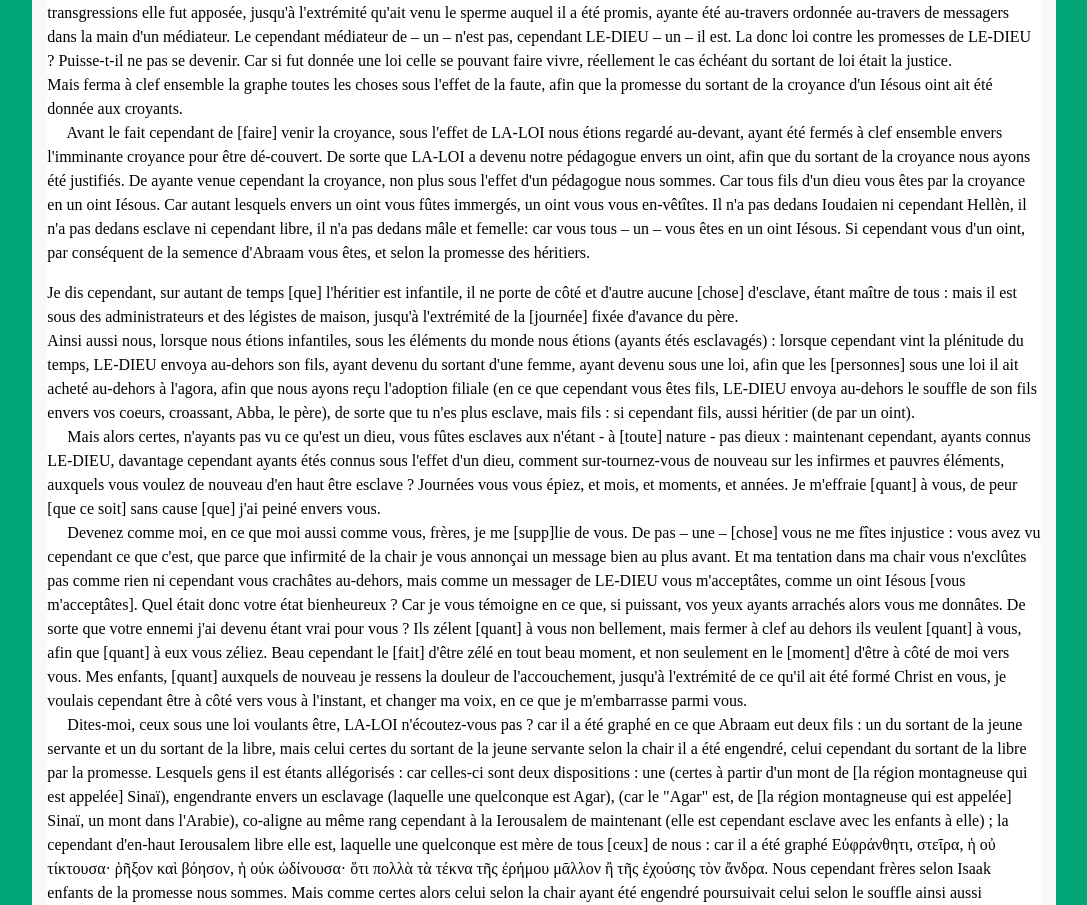
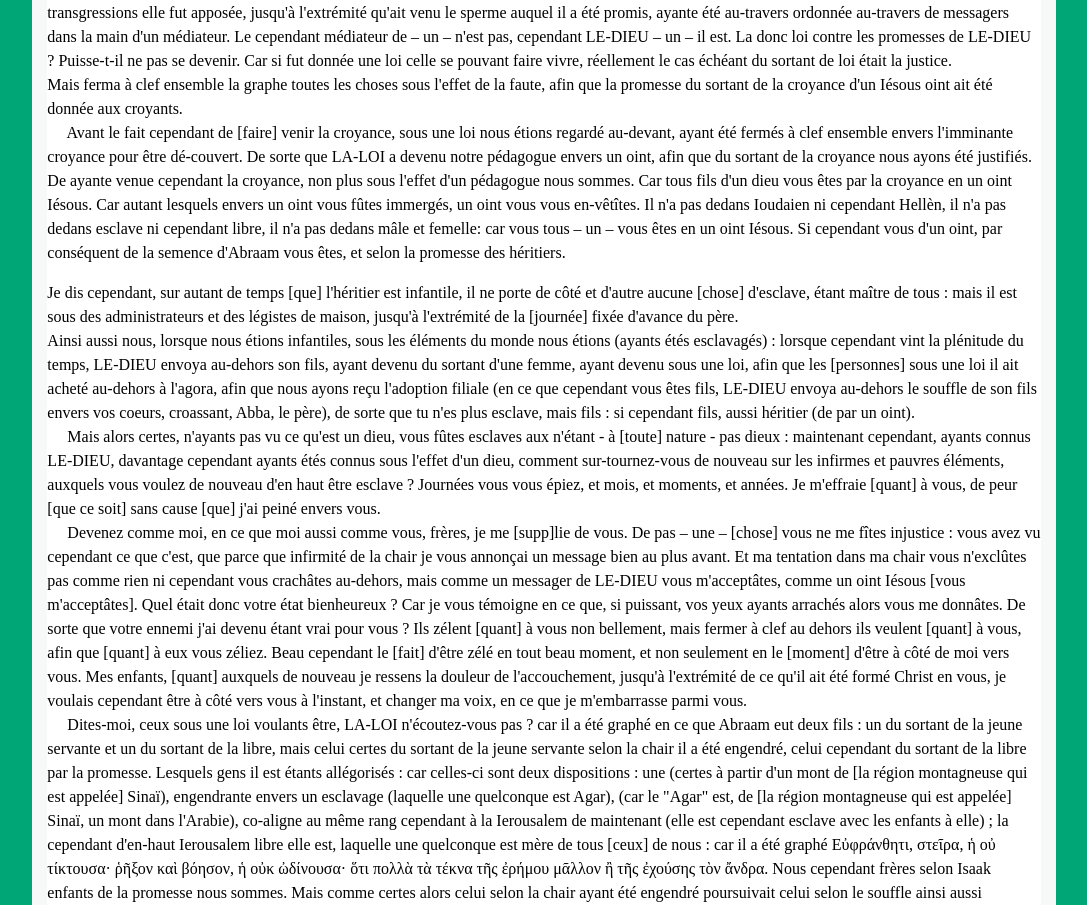
Before and after one commit to kylak/Assemblee-Liberte, a plain HTML site: page Ecritures/galates.html in a window 1280 px wide. Shown: the part 2828-3733 px from the top of the page, without its empty margins (96-1183 px from the left). Drawn offline with Linux system fonts and the light colour scheme.

Commit message:
Add files via upload

```diff
--- a/Ecritures/galates.html
+++ b/Ecritures/galates.html
@@ -349,7 +349,7 @@ S : signes (càd ponctuations càd soit celle de R.P soit la mienne)
 <br>
 <span class="verses">22</span> Mais ferma à clef ensemble la graphe toutes les choses sous l'effet de la faute, afin que la promesse du sortant de la croyance d'un Iésous oint ait été donnée aux croyants.
 <br>
-&emsp; <span class="verses">23</span> Avant le fait cependant de [faire] venir la croyance, sous l'effet de <span style="font-weight: bold;" class="format" style="color: red">LA-LOI</span> nous étions regardé au-devant, ayant été fermés à clef ensemble envers l'imminante croyance pour être dé-couvert.
+&emsp; <span class="verses">23</span> Avant le fait cependant de [faire] venir la croyance, sous une loi nous étions regardé au-devant, ayant été fermés à clef ensemble envers l'imminante croyance pour être dé-couvert.
 <span class="verses">24</span> De sorte que <span style="font-weight: bold;" class="format" style="color: red">LA-LOI</span> a devenu notre pédagogue envers un oint, afin que du sortant de la croyance nous ayons été justifiés.
 <span class="verses">25</span> De ayante venue cependant la croyance, non plus sous l'effet d'un pédagogue nous sommes.
 <span class="verses">26</span> Car tous fils d'un dieu vous êtes par la croyance en un oint Iésous.
```
